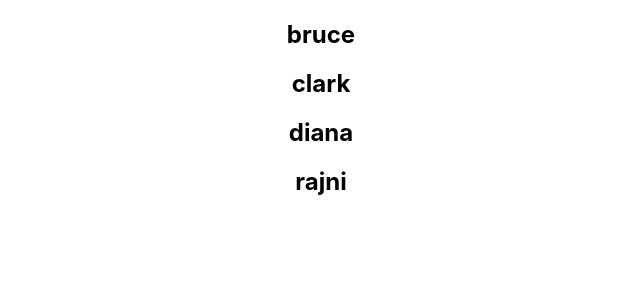
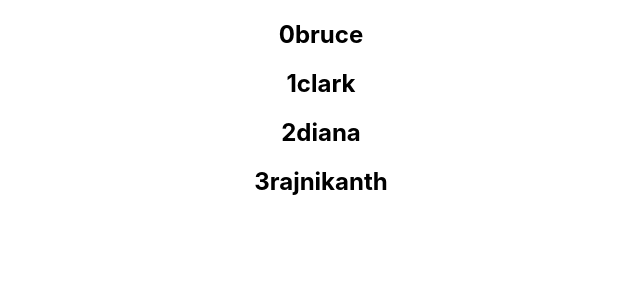
Before and after one commit to pop-dev5016/code-evolution-react, a React (Create React App) app: page / in a window 1280 px wide. Shown: the top 300 px of the page, without its empty margins (319-959 px from the left). Built offline with nearby package versions, Linux system fonts and the light colour scheme.

Commit message:
use index has key in certain condition

```diff
--- a/src/components/NameList.js
+++ b/src/components/NameList.js
@@ -3,7 +3,7 @@ import Person from './Person';
 
 
 function NameList() {
-    const names = ['bruce','clark','diana',"rajni"]
+    const names = ['bruce','clark','diana',"rajnikanth"]
     const persons = [
     {
         id:1,
@@ -24,7 +24,7 @@ function NameList() {
         skill: "just diagonise diseases"
 
     }];
-    const nameList = names.map(lordshiva =><h2 key = {lordshiva}>{lordshiva}</h2>)
+    const nameList = names.map((lordshiva,index) =><h2 key = {index}>{index}{lordshiva}</h2>)
   return (
     <div>
         {/* <h2>{name[0]}</h2>
@@ -41,3 +41,9 @@ function NameList() {
 }
 
 export default NameList
+
+///whwn use index as key
+
+/// the items in your list do not have a unique id.
+/// the list is a list  and will not change
+/// the list will never be reordered or filtered
```
